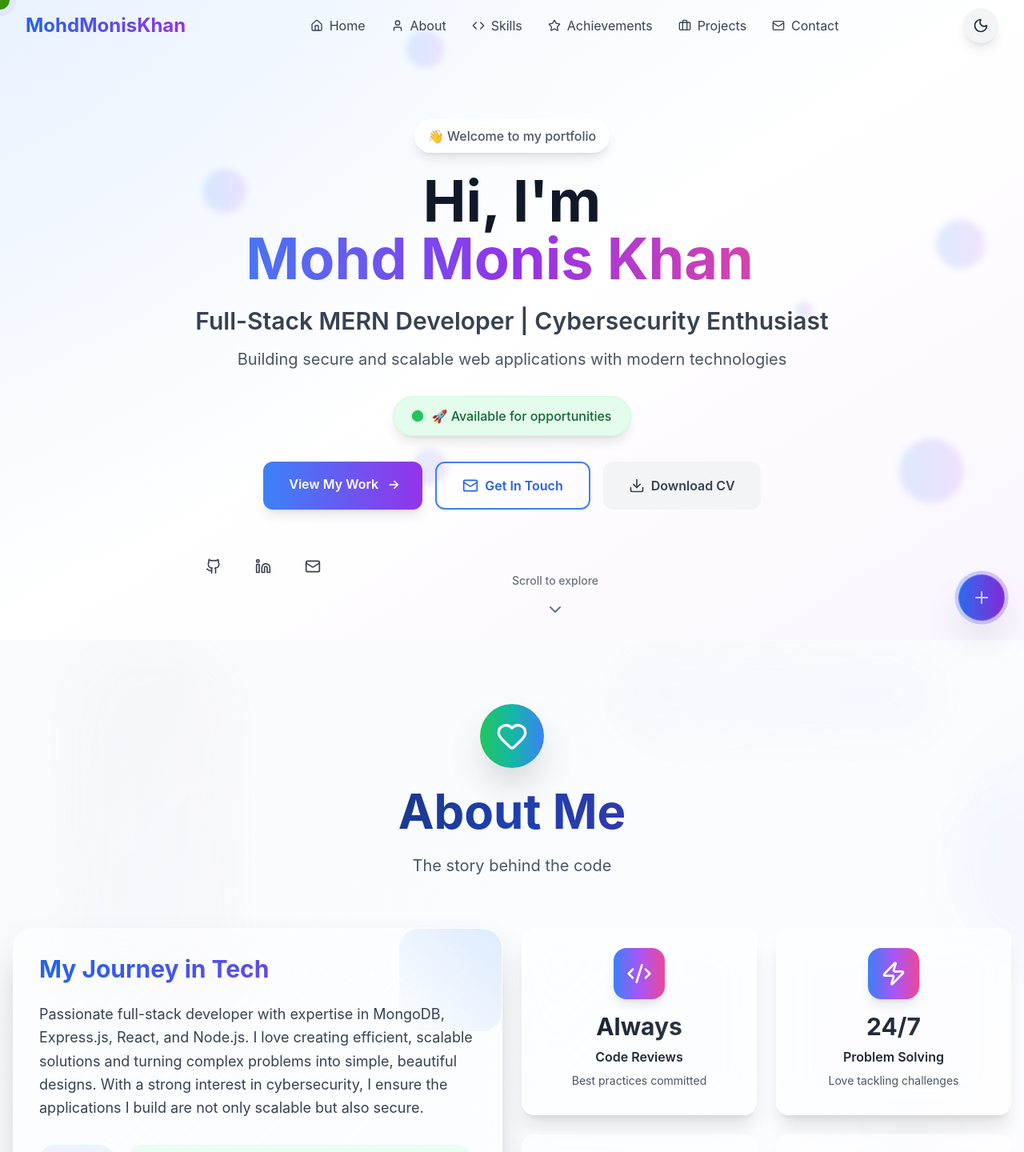
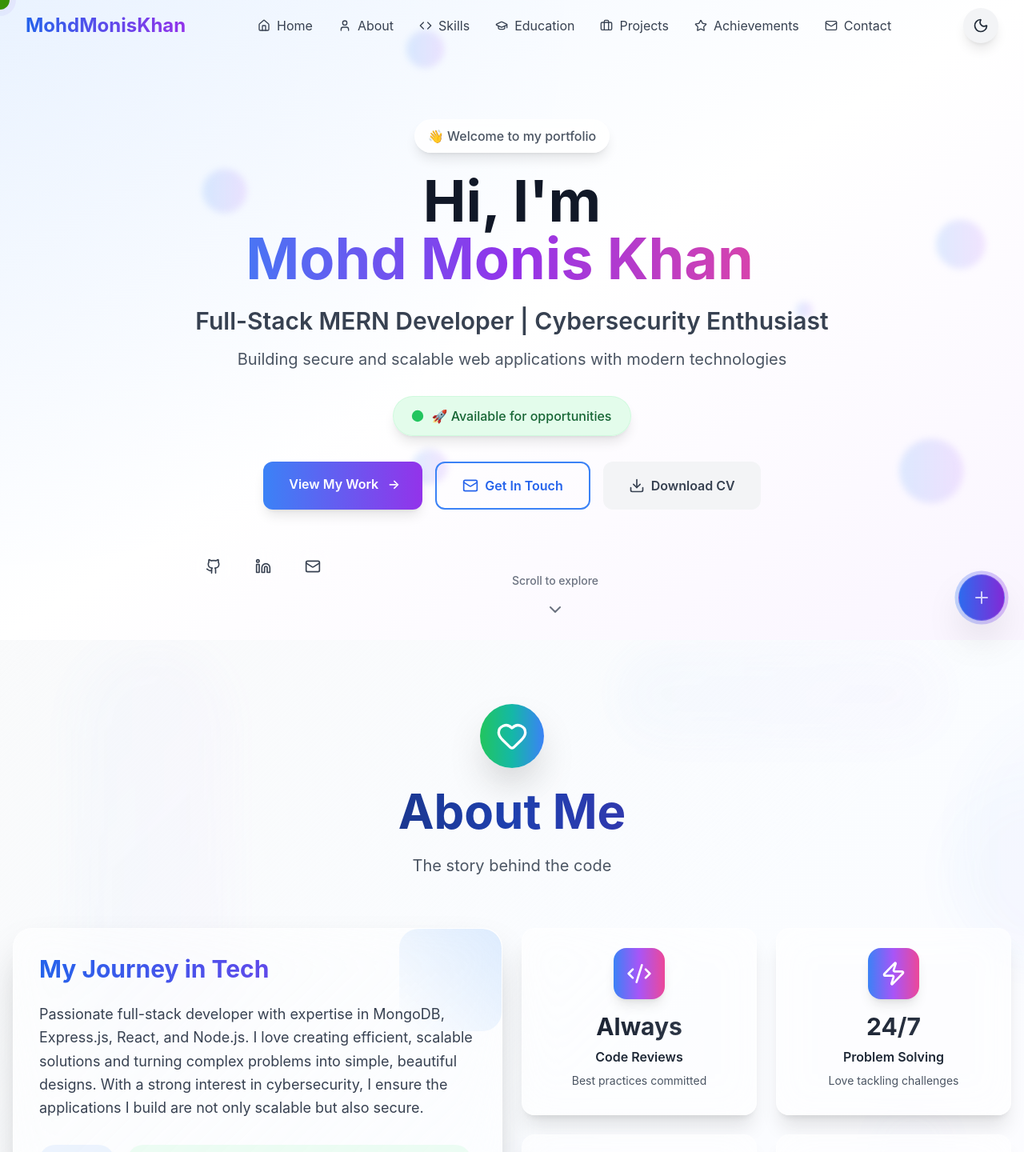
Before and after one commit to themonis/MohdMonisKhanPortFolio, a React (Create React App) app: page / in a window 1280 px wide. Shown: the top 1440 px of the page at 80% size. Built offline with nearby package versions, Linux system fonts and the light colour scheme.

Commit message:
Add Education section, fix dark mode default, update meta tags, and add WhatsApp contact

```diff
--- a/src/components/Footer/Footer.jsx
+++ b/src/components/Footer/Footer.jsx
@@ -46,10 +46,13 @@ const Footer = ({ data }) => {
   ];
 
   const quickLinks = [
-    { name: "About", href: "#about" },
-    { name: "Skills", href: "#skills" },
-    { name: "Projects", href: "#projects" },
-    { name: "Contact", href: "#contact" },
+    { name: "Home", href: "home" },
+    { name: "About", href: "about" },
+    { name: "Skills", href: "skills" },
+    { name: "Education", href: "education" },
+    { name: "Projects", href: "projects" },
+    { name: "Achievements", href: "achievements" }, // Fixed: lowercase
+    { name: "Contact", href: "contact" },
   ];
 
   return (
--- a/src/components/Header/Header.jsx
+++ b/src/components/Header/Header.jsx
@@ -12,6 +12,7 @@ import {
   Award,
   Trophy,
   Star,
+  GraduationCap,
 } from "lucide-react";
 import { portfolioData } from "../../data/portfolio";
 import DarkModeToggle from "../DarkModeToggle/DarkModeToggle";
@@ -81,8 +82,9 @@ const Header = () => {
     { name: "Home", href: "home", icon: Home },
     { name: "About", href: "about", icon: User },
     { name: "Skills", href: "skills", icon: Code },
+    { name: "Education", href: "education", icon: GraduationCap },
+    { name: "Projects", href: "projects", icon: Briefcase },
     { name: "Achievements", href: "achievements", icon: Star }, // Fixed: lowercase
-    { name: "Projects", href: "projects", icon: Briefcase },
     { name: "Contact", href: "contact", icon: Mail },
   ];
 
```
